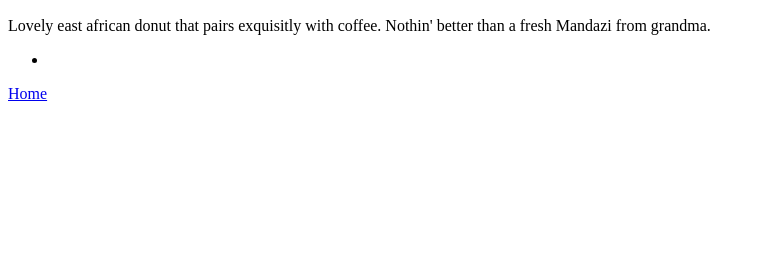
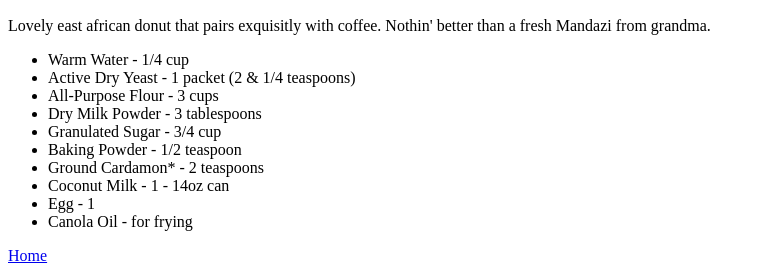
Before and after one commit to GMerwanji/odin-recipes, a plain HTML site: page recipes/mandazi.html in a window 1280 px wide. Shown: the part 634-907 px from the top of the page, without its empty margins (0-765 px from the left). Before the commit the page ends 800 px from the top, so only its background shows below. Drawn offline with Linux system fonts and the light colour scheme.

Commit message:
Add ingredients list

```diff
--- a/recipes/mandazi.html
+++ b/recipes/mandazi.html
@@ -12,7 +12,16 @@
             Lovely east african donut that pairs exquisitly with coffee. Nothin' better than a fresh Mandazi from grandma.
         </p>
         <ul>
-            <li></li>
+            <li>Warm Water - 1/4 cup</li>
+            <li>Active Dry Yeast - 1 packet (2 & 1/4 teaspoons)</li>
+            <li>All-Purpose Flour - 3 cups</li>
+            <li>Dry Milk Powder - 3 tablespoons</li>
+            <li>Granulated Sugar - 3/4 cup</li>
+            <li>Baking Powder - 1/2 teaspoon</li>
+            <li>Ground Cardamon* - 2 teaspoons</li>
+            <li>Coconut Milk - 1 - 14oz can</li>
+            <li>Egg - 1</li>
+            <li>Canola Oil - for frying</li>
         </ul>
 
 
```
